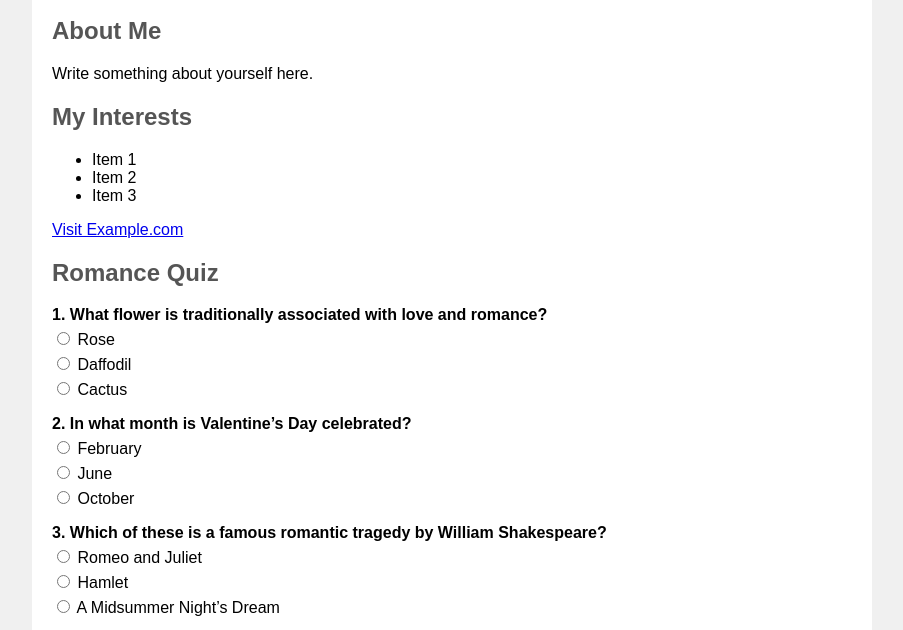
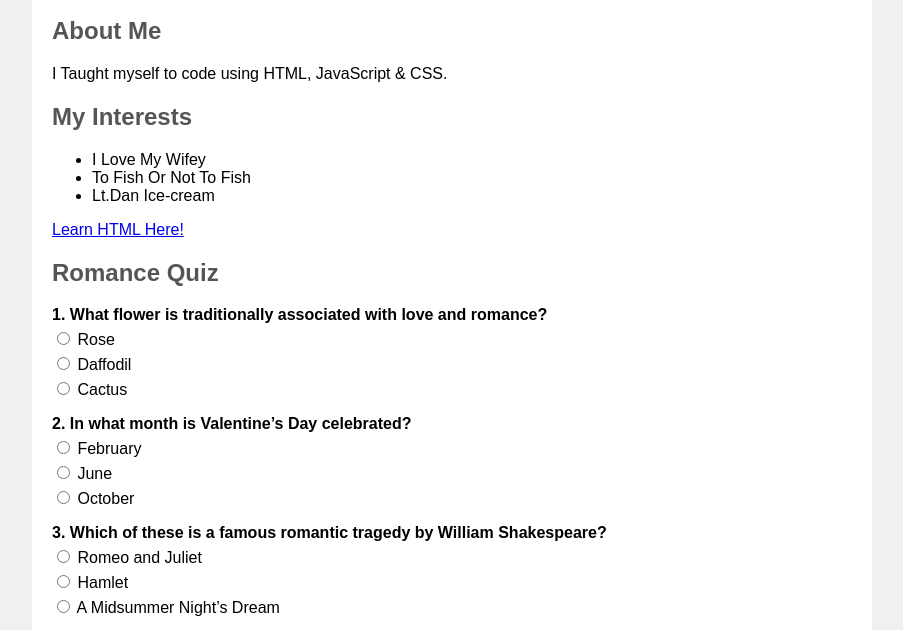
Before and after one commit to fiddler86/fiddlersfield, a plain HTML site: page index.html in a window 1280 px wide. Shown: the part 141-771 px from the top of the page, without its empty margins (188-1091 px from the left). Drawn offline with Linux system fonts and the light colour scheme.

Commit message:
Update index.html

```diff
--- a/index.html
+++ b/index.html
@@ -61,16 +61,16 @@
         <p>This is my first website! Here's some information about it:</p>
 
         <h2>About Me</h2>
-        <p>Write something about yourself here.</p>
+        <p>I Taught myself to code using HTML, JavaScript & CSS.</p>
 
         <h2>My Interests</h2>
         <ul>
-            <li>Item 1</li>
-            <li>Item 2</li>
-            <li>Item 3</li>
+            <li>I Love My Wifey</li>
+            <li>To Fish Or Not To Fish</li>
+            <li>Lt.Dan Ice-cream</li>
         </ul>
 
-        <a href="https://www.example.com">Visit Example.com</a>
+        <a href="https://www.w3schools.com/html/html_basic.asp">Learn HTML Here!</a>
 
         <!-- Quiz Section -->
         <div class="quiz-section">
```
